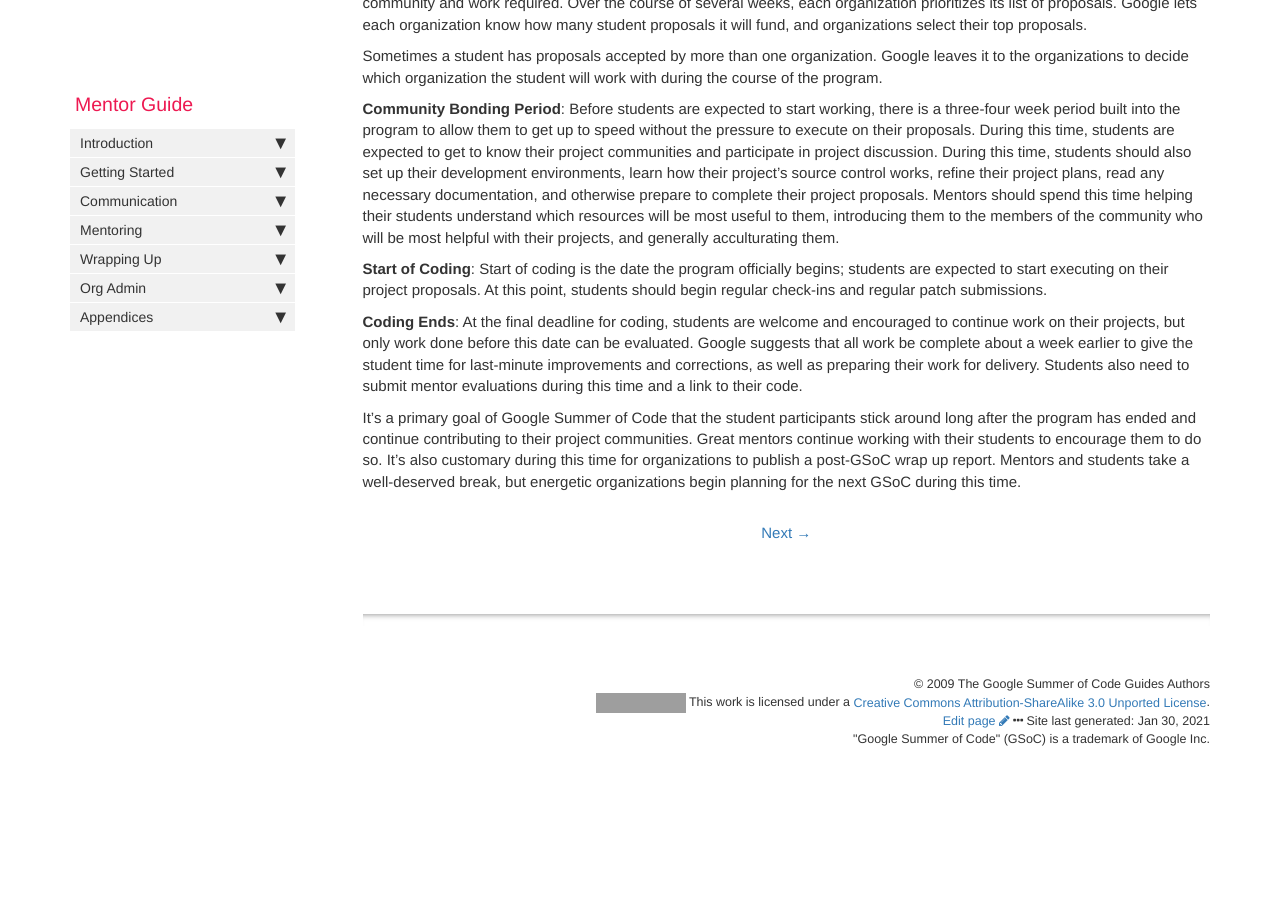
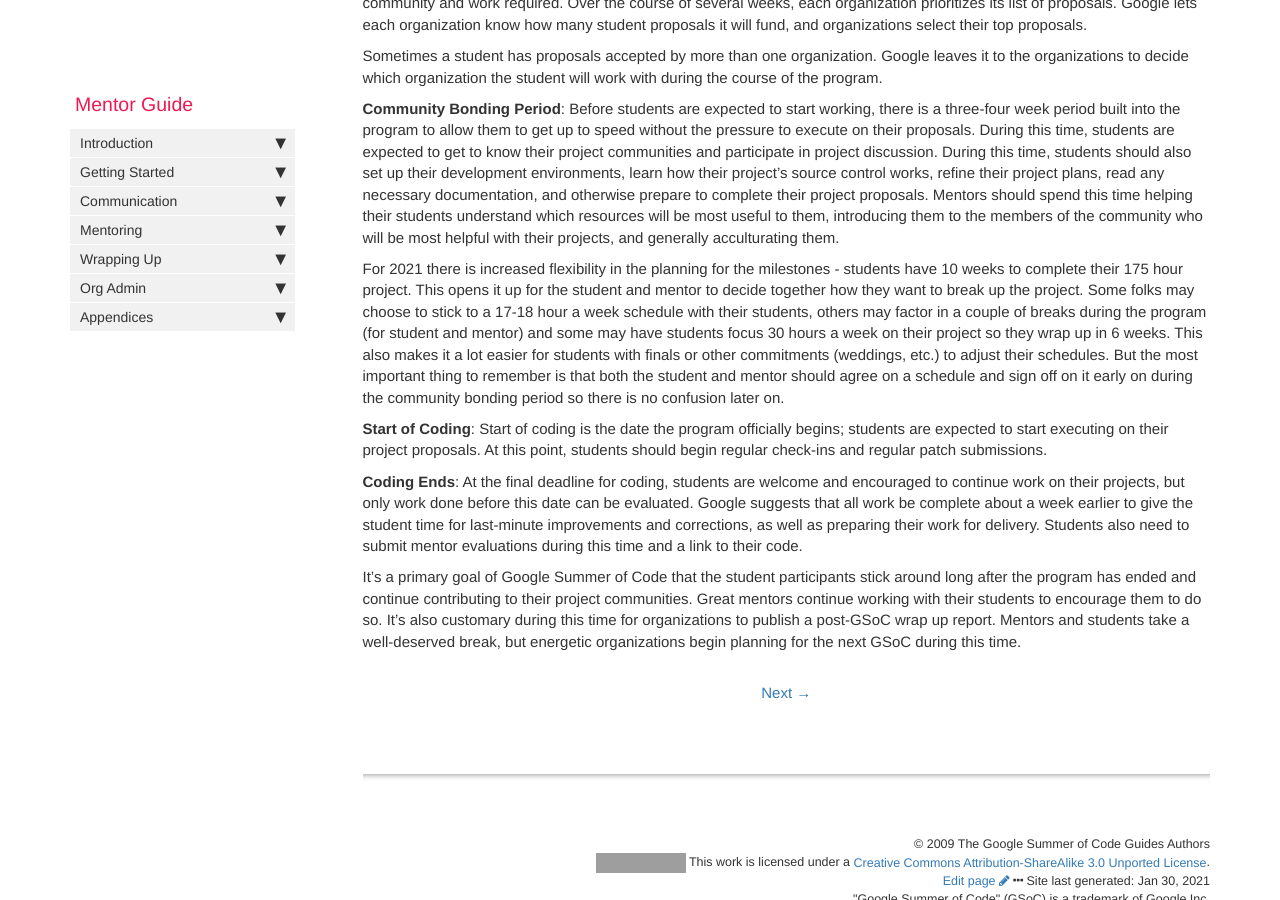
Before and after one commit to google/gsocguides, a Jekyll site: the page built from pages/mentor/00-what_is_google_summer_of_code.md, in a window 1280 px wide and 900 px high, scrolled down 2358 px. Built offline with Jekyll 4.4.1, drawn with Linux system fonts in a browser that asks for light colours; before the commit the page ends 3157 px from its top, so only the background shows below that; grey boxes are pictures that could not be loaded.

Commit message:
Update 00-what_is_google_summer_of_code.md
added info on 175 hour schedule flexibility for 2021

```diff
--- a/pages/mentor/00-what_is_google_summer_of_code.md
+++ b/pages/mentor/00-what_is_google_summer_of_code.md
@@ -66,6 +66,8 @@ Sometimes a student has proposals accepted by more than one organization. Google
 
 **Community Bonding Period**: Before students are expected to start working, there is a three-four week period built into the program to allow them to get up to speed without the pressure to execute on their proposals. During this time, students are expected to get to know their project communities and participate in project discussion. During this time, students should also set up their development environments, learn how their project's source control works, refine their project plans, read any necessary documentation, and otherwise prepare to complete their project proposals. Mentors should spend this time helping their students understand which resources will be most useful to them, introducing them to the members of the community who will be most helpful with their projects, and generally acculturating them.
 
+For 2021 there is increased flexibility in the planning for the milestones - students have 10 weeks to complete their 175 hour project. This opens it up for the student and mentor to decide together how they want to break up the project. Some folks may choose to stick to a 17-18 hour a week schedule with their students, others may factor in a couple of breaks during the program (for student and mentor) and some may have students focus 30 hours a week on their project so they wrap up in 6 weeks. This also makes it a lot easier for students with finals or other commitments (weddings, etc.) to adjust their schedules. But the most important thing to remember is that both the student and mentor should agree on a schedule and sign off on it early on during the community bonding period so there is no confusion later on.
+
 **Start of Coding**: Start of coding is the date the program officially begins; students are expected to start executing on their project proposals. At this point, students should begin regular check-ins and regular patch submissions.
 
 **Coding Ends**: At the final deadline for coding, students are welcome and encouraged to continue work on their projects, but only work done before this date can be evaluated. Google suggests that all work be complete about a week earlier to give the student time for last-minute improvements and corrections, as well as preparing their work for delivery. Students also need to submit mentor evaluations during this time and a link to their code.
```
